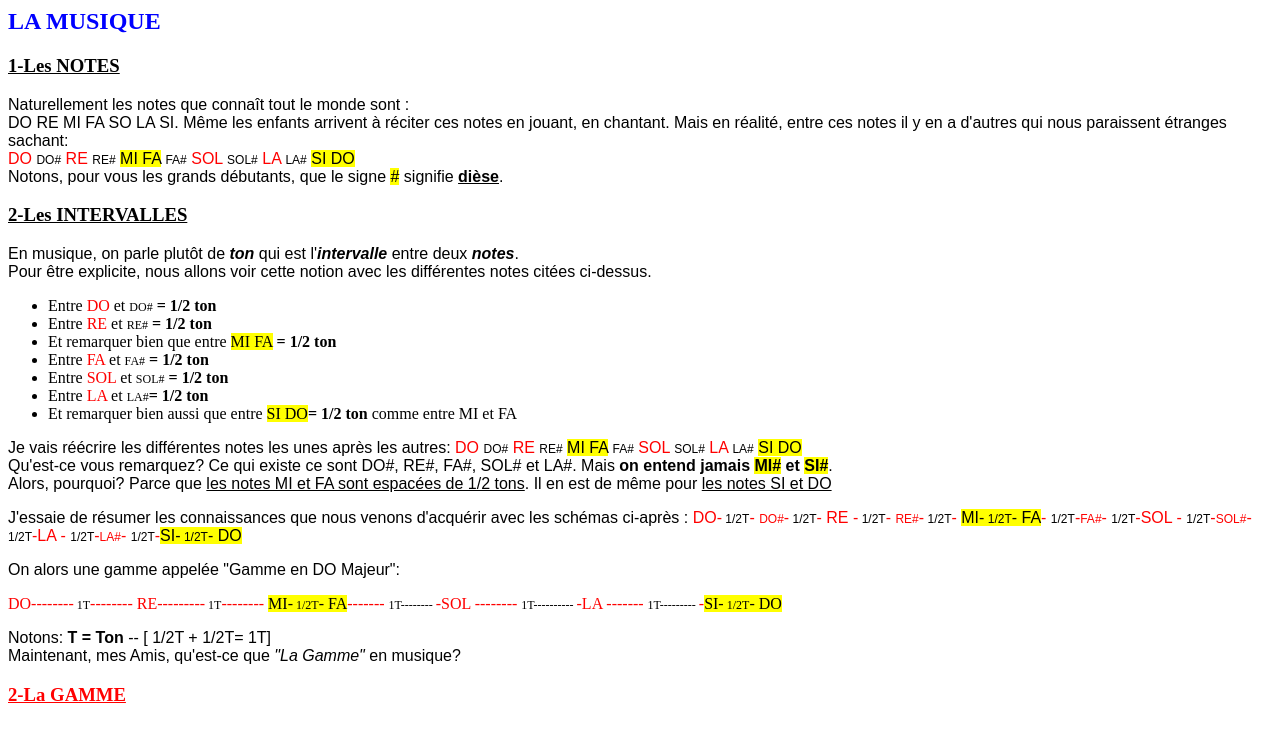
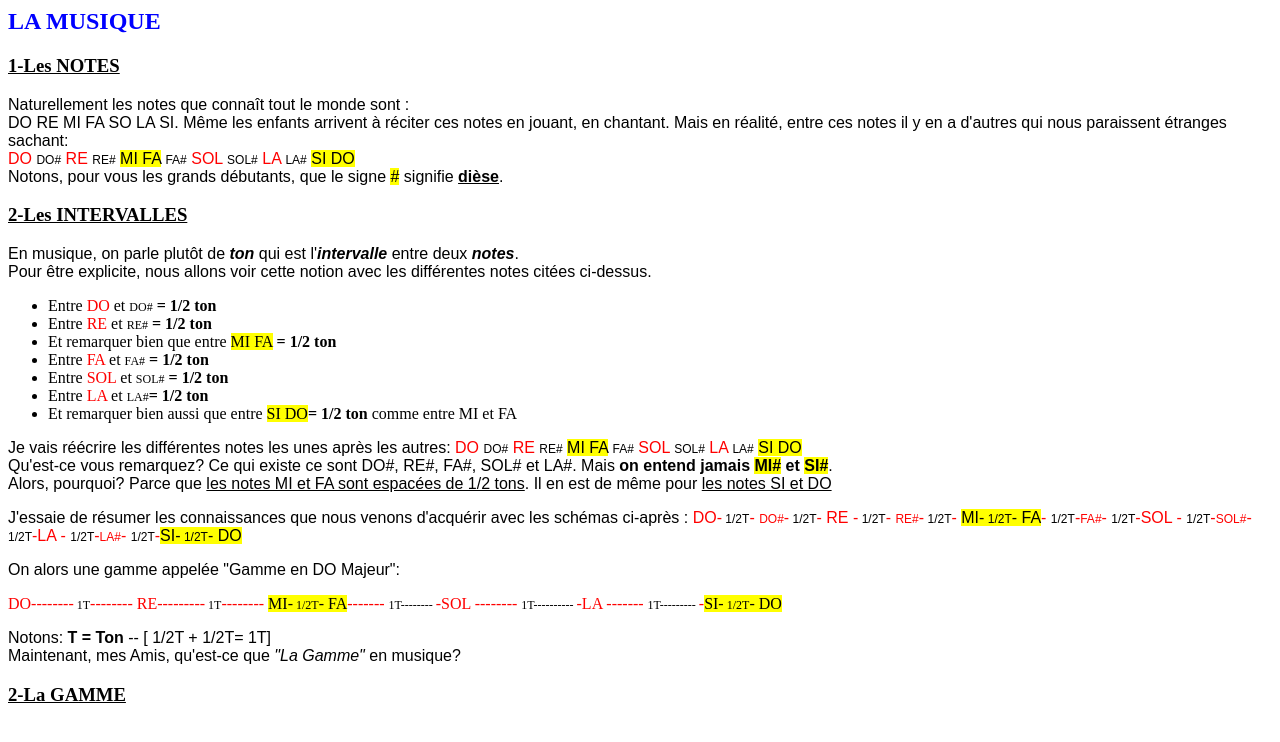
Before and after one commit to lesima-bit/github-lesn, a plain HTML site: page index.html in a window 1280 px wide. Drawn offline with Linux system fonts and the light colour scheme.

Commit message:
change color "gamme" to black

```diff
--- a/index.html
+++ b/index.html
@@ -21,6 +21,7 @@ p {font-family: Arial;
     color: black;
 
 }
+h3{color: black;}
 
 </style>
 
```
